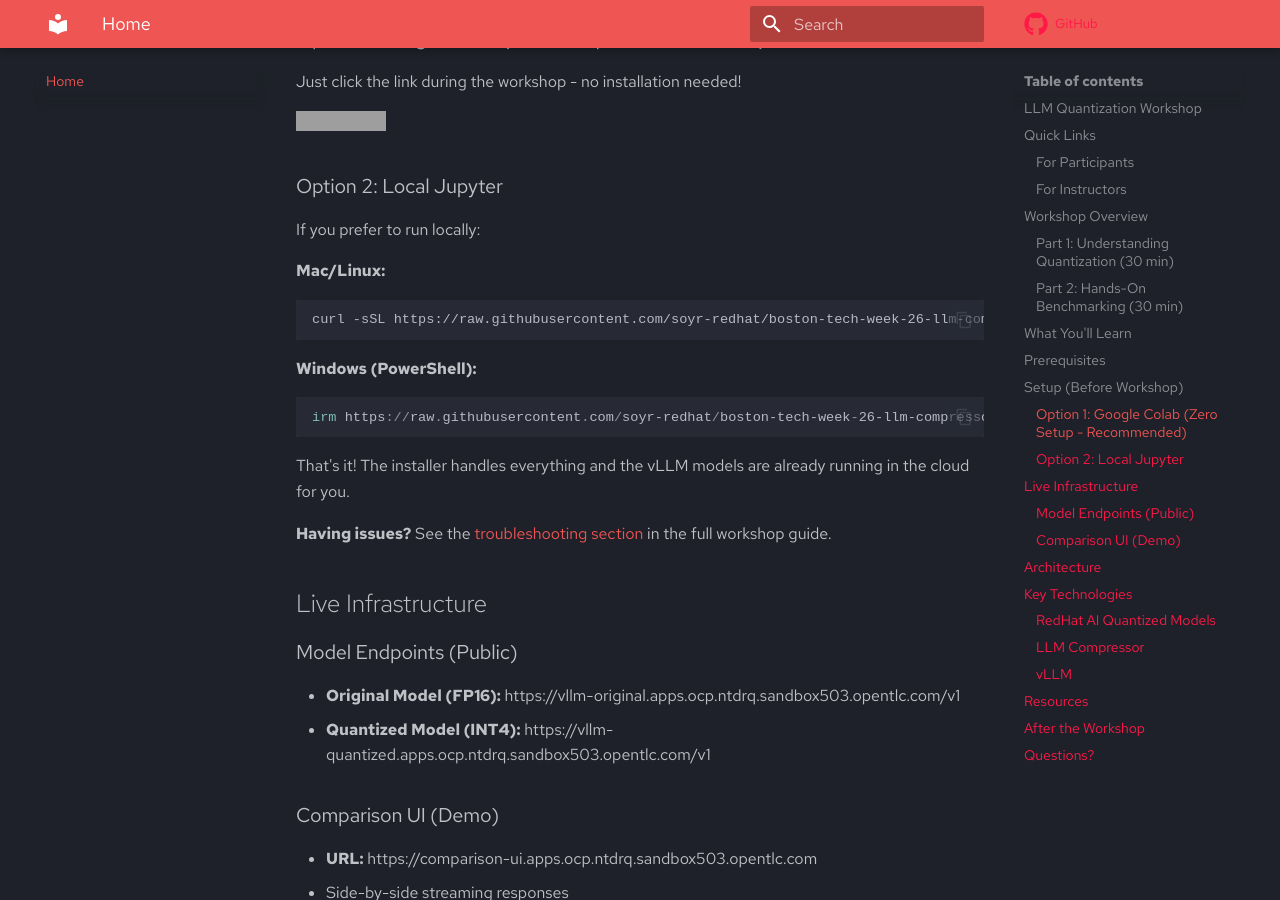
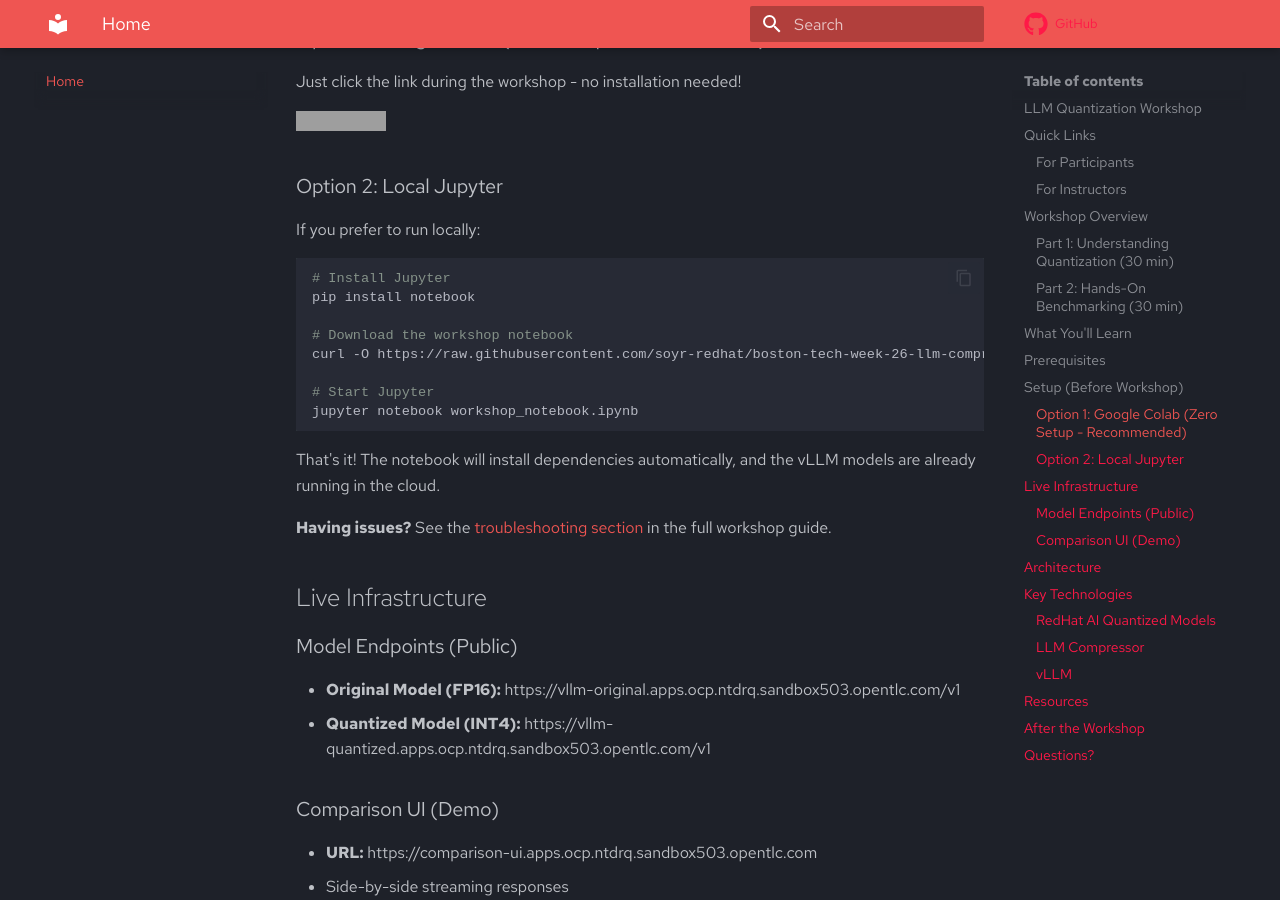
Before and after one commit to soyr-redhat/boston-tech-week-26-llm-compressor, an MkDocs documentation site: the page built from docs/index.md, in a window 1280 px wide and 900 px high, scrolled down 1944 px. Built offline with MkDocs 1.6.1 and Material for MkDocs 9.7.7, drawn with Linux system fonts in a browser that asks for light colours; some web fonts are replaced; comment, search, counter and statistics services are not loaded; grey boxes are pictures that could not be loaded.

Commit message:
fix local jupyter setup instructions in docs

````diff
--- a/docs/index.md
+++ b/docs/index.md
@@ -66,17 +66,18 @@
 
 If you prefer to run locally:
 
-**Mac/Linux:**
 ```bash
-curl -sSL https://raw.githubusercontent.com/soyr-redhat/boston-tech-week-26-llm-compressor/main/install.sh | bash
+# Install Jupyter
+pip install notebook
+
+# Download the workshop notebook
+curl -O https://raw.githubusercontent.com/soyr-redhat/boston-tech-week-26-llm-compressor/main/workshop_notebook.ipynb
+
+# Start Jupyter
+jupyter notebook workshop_notebook.ipynb
 ```
 
-**Windows (PowerShell):**
-```powershell
-irm https://raw.githubusercontent.com/soyr-redhat/boston-tech-week-26-llm-compressor/main/install.ps1 | iex
-```
-
-That's it! The installer handles everything and the vLLM models are already running in the cloud for you.
+That's it! The notebook will install dependencies automatically, and the vLLM models are already running in the cloud.
 
 **Having issues?** See the [troubleshooting section](workshop-guide#troubleshooting) in the full workshop guide.
 
````
